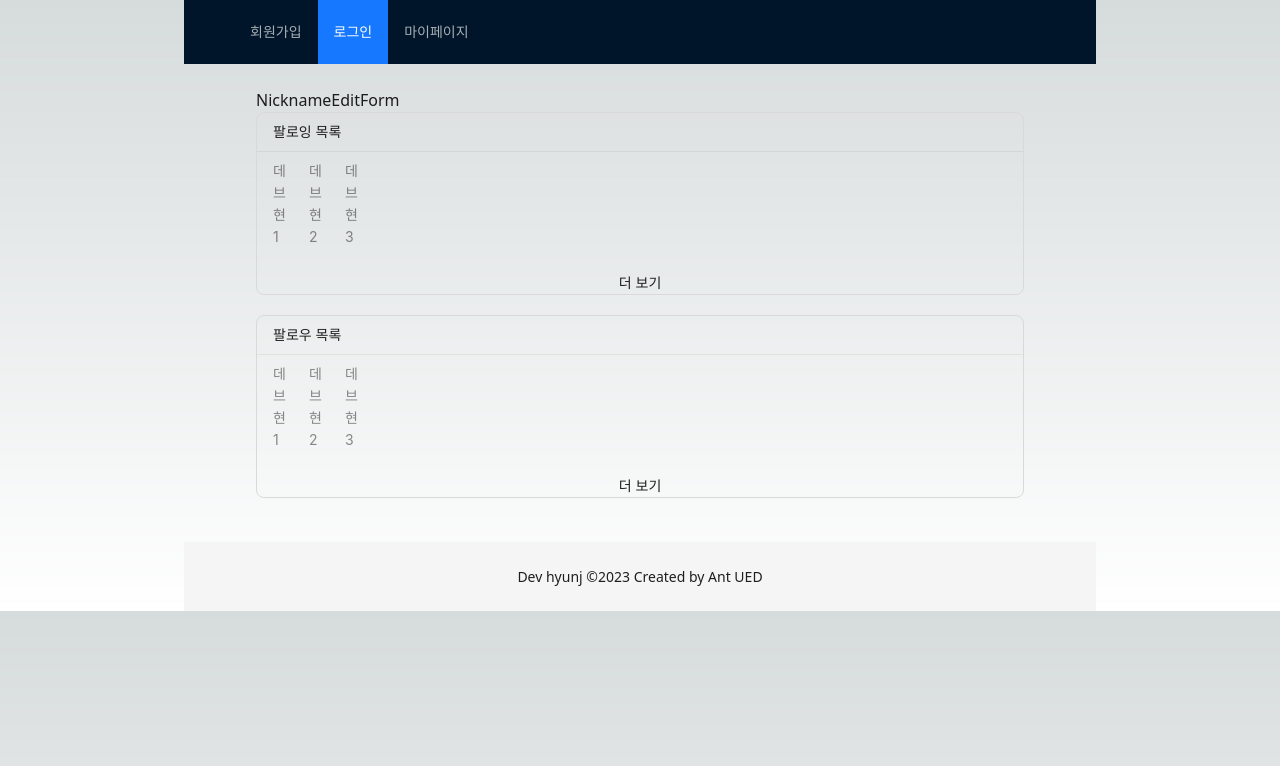
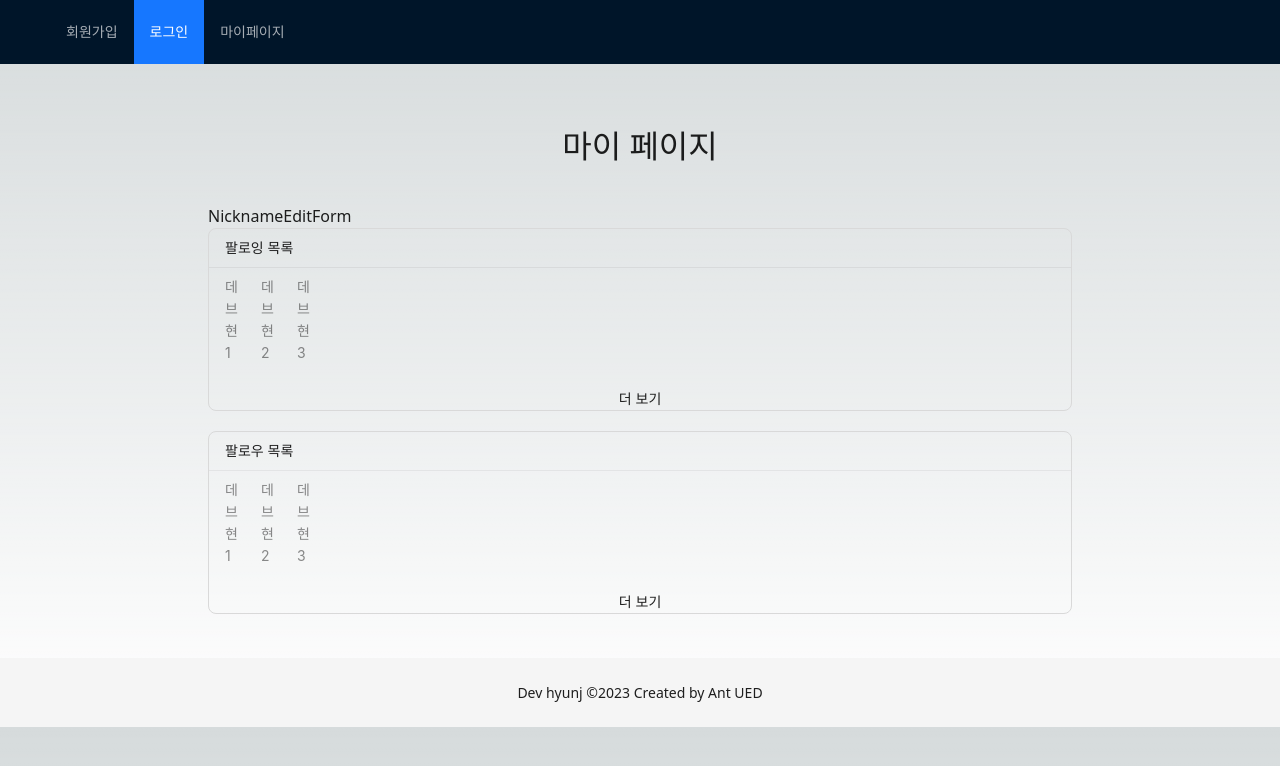
Before and after one commit to sirri1222/node_bird_new, a Next.js app in the folder prepare/front/devhyun_twitter/: page /profile in a window 1280 px wide. Shown: the top 766 px of the page. Built offline with nearby package versions, Linux system fonts and the light colour scheme.

Commit message:
Fix: 공통컴포넌트 생성 및 적용

```diff
--- a/prepare/front/devhyun_twitter/src/app/globals.css
+++ b/prepare/front/devhyun_twitter/src/app/globals.css
@@ -17,8 +17,6 @@
 }
 
 body {
-  padding-left: 11.5rem;
-  padding-right: 11.5rem;
   color: rgb(var(--foreground-rgb));
   background: linear-gradient(
       to bottom,
--- a/prepare/front/devhyun_twitter/src/app/layout.js
+++ b/prepare/front/devhyun_twitter/src/app/layout.js
@@ -5,7 +5,7 @@ import Link from "next/link";
 
 const menuname = [
   { name: "회원가입", link: "/signup" },
-  { name: "로그인", link: "/login" },
+  { name: "로그인", link: "/" },
   { name: "마이페이지", link: "/profile" },
 ];
 const items = menuname.map((navtitle, index) => ({
@@ -24,6 +24,7 @@ export default function RootLayout({ children }) {
             zIndex: 1,
             width: "100%",
             display: "flex",
+            justifyContent:"end",
             alignItems: "center",
           }}
         >
@@ -36,7 +37,7 @@ export default function RootLayout({ children }) {
             style={{ flex: 1, minWidth: 0 }}
           />
         </Header>
-        <Content style={{ padding: "0 48px" }}>
+        <Content style={{ padding: "0 11.5rem" }}>
           <div
             style={{
               padding: 24,
--- a/prepare/front/devhyun_twitter/src/app/profile/page.js
+++ b/prepare/front/devhyun_twitter/src/app/profile/page.js
@@ -1,7 +1,7 @@
-import Title from "antd/es/skeleton/Title";
 import React from "react";
 import NicknameEditForm from "../../component/NicknameEditForm";
 import FollowList from "../../component/FollowList";
+import TopTitle from "../../component/recycle/TopTitle";
 const page = () => {
   const FollowerList = [
     { nickname: "데브현1" },
@@ -15,7 +15,7 @@ const page = () => {
   ];
   return (
     <div>
-      <Title>프로필 페이지</Title>
+      <TopTitle titlename={"마이 페이지"} />
       <NicknameEditForm />
       <FollowList header="팔로잉 목록" data={FollowerList} />
       <FollowList header="팔로우 목록" data={FollowingList} />
--- a/prepare/front/devhyun_twitter/src/component/SignupForm.jsx
+++ b/prepare/front/devhyun_twitter/src/component/SignupForm.jsx
@@ -3,7 +3,7 @@
 import React, { useCallback, useState } from "react";
 import userInput from "../hooks/userInput";
 import { Form, Input, Checkbox } from "antd";
-
+import TopTitle from "./recycle/TopTitle";
 
 const SignupForm = () => {
   const [id, onChangeId] = userInput("");
@@ -38,7 +38,7 @@ const SignupForm = () => {
   }, [password, passwordCheck, TermCheck]);
   return (
     <div>
-      <title>회원가입</title>
+      <TopTitle titlename={"회원가입"} />
       <Form onFinish={onSubmit}>
         <div>
           <label htmlFor="userid">아이디</label>
--- /dev/null
+++ b/prepare/front/devhyun_twitter/src/component/recycle/TopTitle.jsx
@@ -0,0 +1,15 @@
+import React from "react";
+
+const TopTitle = ({ titlename }) => {
+  return (
+    <>
+      <p
+        style={{ padding: "34px 33px", fontSize: "2rem", textAlign: "center" }}
+      >
+        {titlename}
+      </p>
+    </>
+  );
+};
+
+export default TopTitle;
```
Also changed, not shown: prepare/front/devhyun_twitter/src/component/main/Login.jsx (+6 -6 lines).
